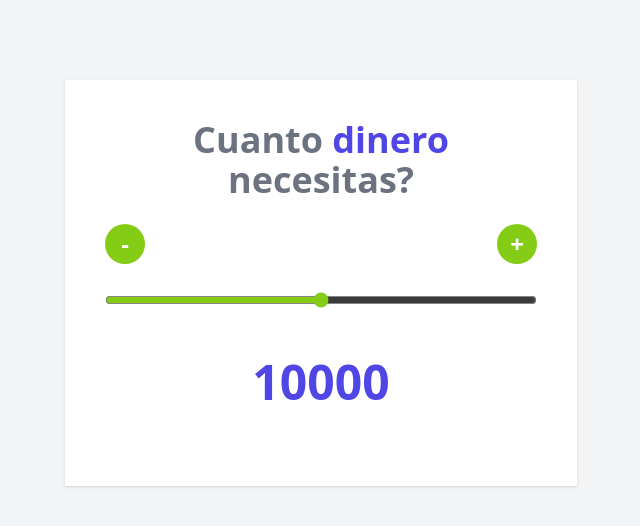
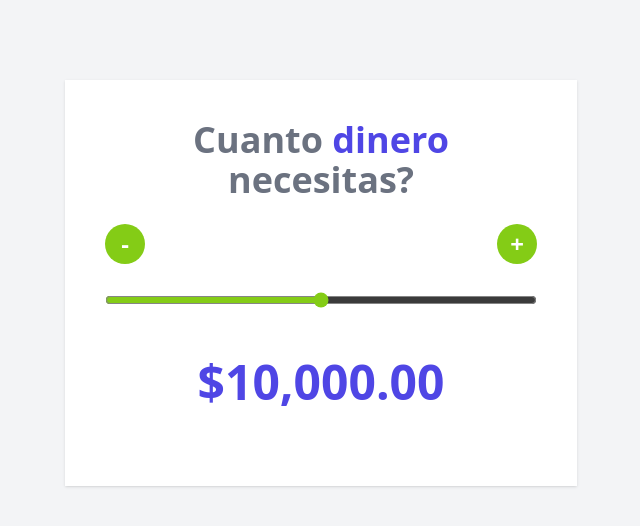
Before and after one commit to hxhdevs/reac-cotizador, a React (Vite) app: page / in a window 1280 px wide. Shown: the top 526 px of the page, without its empty margins (319-959 px from the left). Built offline with nearby package versions, Linux system fonts and the light colour scheme.

Commit message:
Formateando la cantidad como dinero, con helpers

```diff
--- a/src/App.jsx
+++ b/src/App.jsx
@@ -1,6 +1,8 @@
 import { useState } from "react";
 import Header from "./components/Header";
 import Button from "./components/Button";
+import { formatearDinero } from "./helpers";
+
 function App() {
 // un hook o usestate no puede ir en un condicional solo despues de la linea previa function
 
@@ -56,8 +58,9 @@
         step={STEP}
         value={cantidad}
       />
-      <p className="text-center my-10 text-5xl font-extrabold text-indigo-600">{cantidad}</p>
-    </div>
+      <p className="text-center my-10 text-5xl font-extrabold text-indigo-600">
+        {formatearDinero(cantidad)}</p>
+      </div>
   )
 }
 // const formulario = document.querySelector('.formulario');
--- /dev/null
+++ b/src/helpers/index.js
@@ -0,0 +1,11 @@
+const formatearDinero = (valor)=>{
+    const formatter = new Intl.NumberFormat('en-US',{
+        style:'currency',
+        currency:'USD'
+    });
+    return formatter.format(valor);
+}
+
+export{
+    formatearDinero
+}
```
